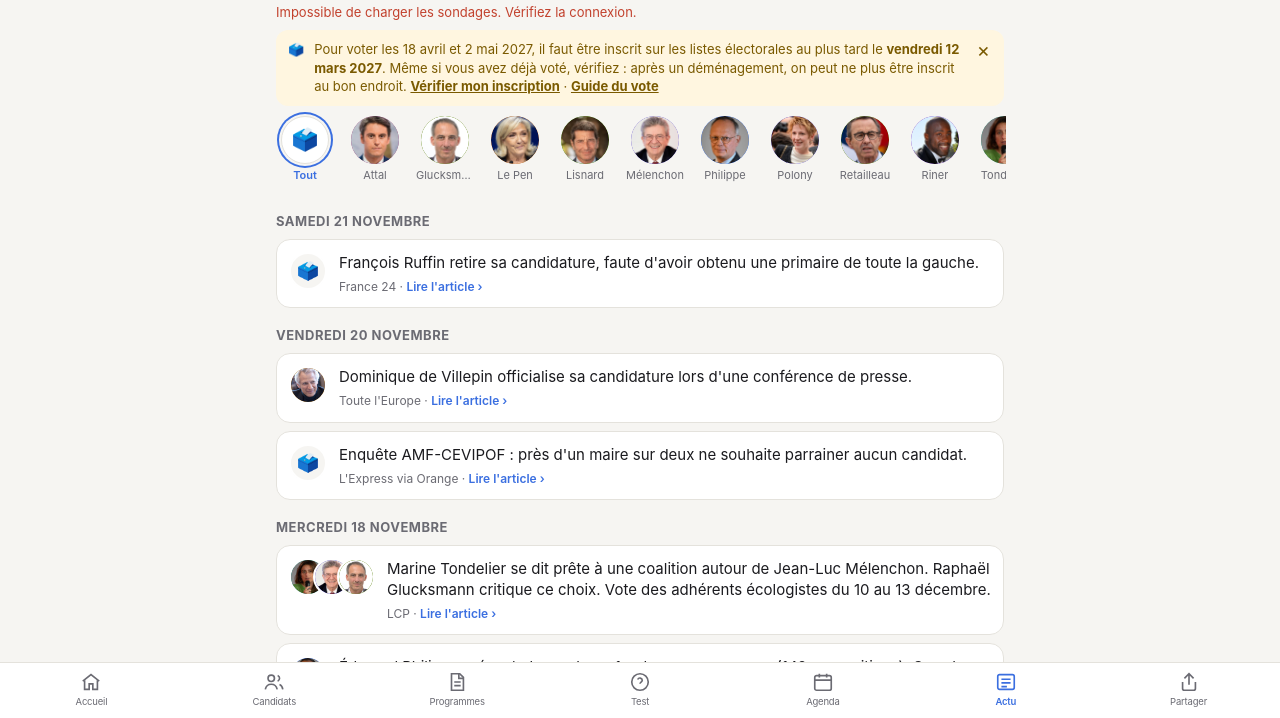
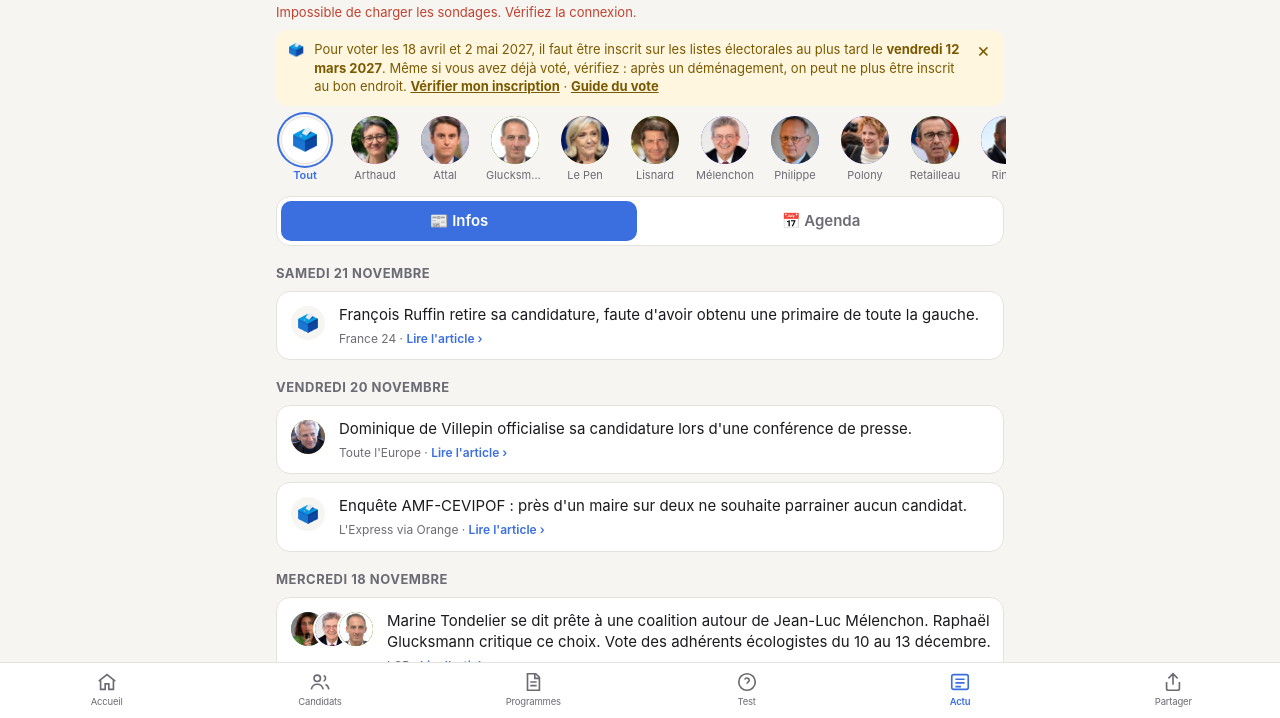
Before and after one commit to denyslx33/presidentielle-2027, a plain HTML site: page index.html in a window 1280 px wide. Both pictures are taken after a click on the button "Toute l'actu ›". Shown: the part 82-800 px from the top of the page. Drawn offline with Linux system fonts and the light colour scheme; no server answers.

Commit message:
Agenda fusionné dans Actu, filtre candidat commun
Co-Authored-By: Claude Opus 5.5 <noreply@anthropic.com>
Claude-Session: https://claude.ai/code/session_011Zphczrgd24XAF7nb44CRM

```diff
--- a/index.html
+++ b/index.html
@@ -238,6 +238,9 @@ html, body, button, a, summary, select { touch-action: manipulation; }
 .legal { font-size:11.5px; line-height:1.4; margin:8px 0 0; }
 .card .mg { font-size:11px; color:var(--muted); }
 body.silence #v-sondages .block, body.silence #v-sondages #lede, body.silence #v-sondages details { display:none; }
+.aseg { display:grid; grid-template-columns:1fr 1fr; gap:6px; background:var(--panel); border:1px solid var(--line); border-radius:14px; padding:4px; margin:2px 0 10px; }
+.aseg button { font:inherit; font-size:15px; font-weight:600; border:0; border-radius:10px; padding:9px; background:none; color:var(--muted); cursor:pointer; }
+.aseg button.on { background:var(--accent); color:#fff; }
 </style>
 </head>
 <body>
@@ -494,7 +497,16 @@ body.silence #v-sondages .block, body.silence #v-sondages #lede, body.silence #v
   </section>
 
   <!-- AGENDA -->
-  <section class="view" id="v-agenda">
+
+  <!-- ACTU -->
+  <section class="view" id="v-actu">
+    <div class="frow" id="chips"></div>
+    <div class="aseg" id="aseg"><button type="button" data-a="infos" class="on">📰 Infos</button><button type="button" data-a="agenda">📅 Agenda</button></div>
+    <div id="actu-infos">
+    <div id="newslist"></div>
+    <p class="muted" id="actu-maj" style="margin-top:12px"></p>
+    </div>
+    <div id="actu-agenda" hidden>
     <button class="gcard" id="agenda-guide" type="button"><span>🗳️</span><div><b>Guide pratique du vote</b><br><span class="muted">Inscription, bureau de vote, papiers, procuration</span></div><span class="chev">›</span></button>
     <div class="chips" id="ag-chips"></div>
     <div id="aglist"></div>
@@ -502,13 +514,7 @@ body.silence #v-sondages .block, body.silence #v-sondages #lede, body.silence #v
     <div id="agrdv"></div>
     <details class="muted"><summary>Événements passés</summary><div id="agpast"></div></details>
     <p class="muted" id="ag-maj" style="margin-top:12px"></p>
-  </section>
-
-  <!-- ACTU -->
-  <section class="view" id="v-actu">
-    <div class="frow" id="chips"></div>
-    <div id="newslist"></div>
-    <p class="muted" id="actu-maj" style="margin-top:12px"></p>
+      </div>
   </section>
 
   <!-- SIGNATURES & ARGENT -->
@@ -521,7 +527,6 @@ body.silence #v-sondages .block, body.silence #v-sondages #lede, body.silence #v
   <button data-v="candidats"><svg viewBox="0 0 24 24"><circle cx="9" cy="8" r="3.5"/><path d="M2.5 20c.8-3.5 3.4-5.5 6.5-5.5s5.7 2 6.5 5.5M16 4.8a3.5 3.5 0 010 6.4M18 14.7c2 .7 3.2 2.5 3.6 5.3"/></svg>Candidats</button>
   <button data-v="programmes"><svg viewBox="0 0 24 24"><path d="M6 3h9l4 4v14H6z"/><path d="M14 3v5h5M9 12h7M9 16h7"/></svg>Programmes</button>
   <button data-v="test"><svg viewBox="0 0 24 24"><circle cx="12" cy="12" r="9"/><path d="M9.5 9.3a2.6 2.6 0 015 .9c0 1.8-2.5 2.2-2.5 3.8M12 17.2v.1"/></svg>Test</button>
-  <button data-v="agenda"><svg viewBox="0 0 24 24"><rect x="3" y="5" width="18" height="16" rx="2"/><path d="M3 10h18M8 3v4M16 3v4"/></svg>Agenda</button>
   <button data-v="actu"><svg viewBox="0 0 24 24"><rect x="3" y="4" width="18" height="16" rx="2"/><path d="M7 9h10M7 13h10M7 17h6"/></svg>Actu</button>
   <button data-v="partager" id="tab-share" type="button"><svg viewBox="0 0 24 24"><path d="M12 3v12M7 8l5-5 5 5"/><path d="M5 12v7a2 2 0 002 2h10a2 2 0 002-2v-7"/></svg>Partager</button>
 </nav>
@@ -548,6 +553,7 @@ const avatar = (c) => {
   img.src = 'data/portraits/' + c.id + '.jpg';
   return a;
 };
+let AMODE = 'infos';
 let TP = null, GUIDE_FROM = 'accueil';
 let THEME = null, AGENDA = null, AGF = '', RAW = null, EXTRA = [], DUELS = null, QUIZ = null, PMODE = 'theme', CMPA = null, CMPB = null, QI = 0, QANS = null, RUNQ = null;
 const QN = 20;
@@ -999,6 +1005,10 @@ function openAbout() {
   try { history.pushState(null, '', '#apropos'); PUSHED = true; } catch (e) {}
 }
 
+
+function setAMode(m) { AMODE = m; for (const b of document.querySelectorAll('#aseg button')) b.classList.toggle('on', b.dataset.a === m); $('actu-infos').hidden = m !== 'infos'; $('actu-agenda').hidden = m !== 'agenda'; gcCount('/actu-' + m, 'Actu ' + m); }
+function openAgenda() { setAMode('agenda'); showView('actu'); }
+
 function sortedCands() { return CAND.principaux.slice().sort((a, b) => nomFamille(a.nom).localeCompare(nomFamille(b.nom), 'fr')); }
 let CUR = null;
 function renderFiche() {
@@ -1115,16 +1125,16 @@ function renderAgenda() {
   const today = new Date().toISOString().slice(0, 10);
   const kinds = [['', 'Tout'], ['tele', 'Télé'], ['meeting', 'Meetings'], ['cle', 'Dates clés']];
   $('ag-chips').replaceChildren(...kinds.map(([k, l]) => { const b = el('button', AGF === k ? 'on' : '', l); b.onclick = () => { AGF = k; renderAgenda(); }; return b; }));
-  const ok = (e) => !AGF || (AGF === 'tele' ? ['debat', 'emission'].includes(e.type) : AGF === 'cle' ? ['cle', 'vote'].includes(e.type) : e.type === AGF);
+  const ok = (e) => (!FILTRE || (e.qui || []).includes(FILTRE)) && (!AGF || (AGF === 'tele' ? ['debat', 'emission'].includes(e.type) : AGF === 'cle' ? ['cle', 'vote'].includes(e.type) : e.type === AGF));
   const evs = AGENDA.evenements.slice().sort((a, b) => a.date.localeCompare(b.date));
   const up = evs.filter((e) => (e.fin || e.date) >= today && ok(e));
   const out = []; let cur = '';
   const MOISL = ['janvier','février','mars','avril','mai','juin','juillet','août','septembre','octobre','novembre','décembre'];
   up.forEach((e) => { const k = e.date.slice(0, 7); if (k !== cur) { cur = k; out.push(el('div', 'month', MOISL[+k.slice(5) - 1] + ' ' + k.slice(0, 4))); } out.push(evRow(e)); });
-  if (!up.length) out.push(el('p', 'muted', 'Aucun événement à venir dans cette catégorie pour le moment.'));
+  if (!up.length) out.push(el('p', 'muted', FILTRE ? 'Aucun rendez‑vous annoncé pour ce candidat pour le moment.' : 'Aucun événement à venir dans cette catégorie pour le moment.'));
   $('aglist').replaceChildren(...out);
   $('agrdv').replaceChildren(...AGENDA.rendezvous.map((r) => { const p = el('p'); p.append(el('b', null, r.titre), ' · ' + r.quand + ' · ' + r.chaine + ' '); p.append(link('source', r.url)); return p; }));
-  $('agpast').replaceChildren(...evs.filter((e) => (e.fin || e.date) < today).reverse().map(evRow));
+  $('agpast').replaceChildren(...evs.filter((e) => (e.fin || e.date) < today && (!FILTRE || (e.qui || []).includes(FILTRE))).reverse().map(evRow));
   $('ag-maj').textContent = 'Agenda mis à jour le ' + fdateLong(AGENDA.maj) + '. Horaires donnés par les organisateurs ou la presse, susceptibles de changer.';
 }
 
@@ -1138,12 +1148,12 @@ function dayLabel(d) {
 function renderActu() {
   if (!ACTU || !CAND) return;
   const byId = new Map(CAND.principaux.map((c) => [c.id, c]));
-  const ids = [...new Set(ACTU.items.flatMap((n) => n.qui))].filter((i) => byId.has(i)).sort((a, b) => nomFamille(byId.get(a).nom).localeCompare(nomFamille(byId.get(b).nom), 'fr'));
+  const ids = [...new Set(ACTU.items.flatMap((n) => n.qui).concat(AGENDA ? AGENDA.evenements.flatMap((e) => e.qui || []) : []))].filter((i) => byId.has(i)).sort((a, b) => nomFamille(byId.get(a).nom).localeCompare(nomFamille(byId.get(b).nom), 'fr'));
   const fb = (id) => {
     const b = el('button', 'fbtn' + (FILTRE === id ? ' on' : '')); b.type = 'button';
     if (!id) { const al = el('div', 'all', '🗳️'); al.style.fontSize = '22px'; b.append(al, el('span', 'l', 'Tout')); }
     else { const c = byId.get(id); b.append(avatar(c), el('span', 'l', nomFamille(c.nom))); }
-    b.onclick = () => { FILTRE = id; renderActu(); };
+    b.onclick = () => { FILTRE = id; renderActu(); renderAgenda(); };
     return b;
   };
   const row = $('chips'); const sx = row.scrollLeft;
@@ -1194,7 +1204,7 @@ function showView(v) {
 }
 let PUSHED = false;
 $('back').addEventListener('click', () => { if (PUSHED) { PUSHED = false; history.back(); } else showView('candidats'); });
-addEventListener('popstate', () => { PUSHED = false; const h = location.hash.slice(1); if (h === 'apropos') { for (const s of document.querySelectorAll('section.view')) s.classList.toggle('on', s.id === 'v-apropos'); } else if (h === 'guide') { for (const s of document.querySelectorAll('section.view')) s.classList.toggle('on', s.id === 'v-guide'); } else if (h.startsWith('c-')) openFiche(h.slice(2), true); else showView(['candidats', 'programmes', 'agenda', 'actu', 'test', 'sondages'].includes(h) ? h : 'accueil'); });
+addEventListener('popstate', () => { PUSHED = false; const h = location.hash.slice(1); if (h === 'apropos') { for (const s of document.querySelectorAll('section.view')) s.classList.toggle('on', s.id === 'v-apropos'); } else if (h === 'guide') { for (const s of document.querySelectorAll('section.view')) s.classList.toggle('on', s.id === 'v-guide'); } else if (h.startsWith('c-')) openFiche(h.slice(2), true); else if (h === 'agenda') openAgenda(); else showView(['candidats', 'programmes', 'actu', 'test', 'sondages'].includes(h) ? h : 'accueil'); });
 for (const b of document.querySelectorAll('#tabs button')) if (b.dataset.v !== 'partager') b.addEventListener('click', () => showView(b.dataset.v));
 $('go-cmp').addEventListener('click', () => { setPMode('cmp'); scrollTo(0, 0); });
 $('cmp-back').addEventListener('click', () => { setPMode('theme'); scrollTo(0, 0); });
@@ -1203,8 +1213,9 @@ $('cmp-b').addEventListener('change', (e) => { CMPB = e.target.value; renderCmp(
 countdown();
 $('sback').addEventListener('click', () => { if (PUSHED) { PUSHED = false; history.back(); } else showView('accueil'); });
 $('h-sond').addEventListener('click', () => goView('sondages'));
-$('h-agenda').addEventListener('click', () => showView('agenda'));
-$('h-actus').addEventListener('click', () => showView('actu'));
+$('h-agenda').addEventListener('click', openAgenda);
+for (const b of document.querySelectorAll('#aseg button')) b.addEventListener('click', () => setAMode(b.dataset.a));
+$('h-actus').addEventListener('click', () => { setAMode('infos'); showView('actu'); });
 $('h-test').addEventListener('click', () => showView('test'));
 $('h-guide').addEventListener('click', openGuide);
 $('inscr-guide').addEventListener('click', (e) => { e.preventDefault(); openGuide(); });
--- a/sw.js
+++ b/sw.js
@@ -1,4 +1,4 @@
-const CACHE = 'presidentielle-2027-v28';
+const CACHE = 'presidentielle-2027-v29';
 const FILES = ['./', 'index.html', 'manifest.json', 'icon-180.png', 'icon-192.png', 'icon-512.png'];
 self.addEventListener('install', (e) => { e.waitUntil(caches.open(CACHE).then((c) => c.addAll(FILES.map((f) => new Request(f, { cache: 'reload' }))))); self.skipWaiting(); });
 self.addEventListener('activate', (e) => { e.waitUntil(caches.keys().then((ks) => Promise.all(ks.filter((k) => k !== CACHE).map((k) => caches.delete(k))))); self.clients.claim(); });
```
